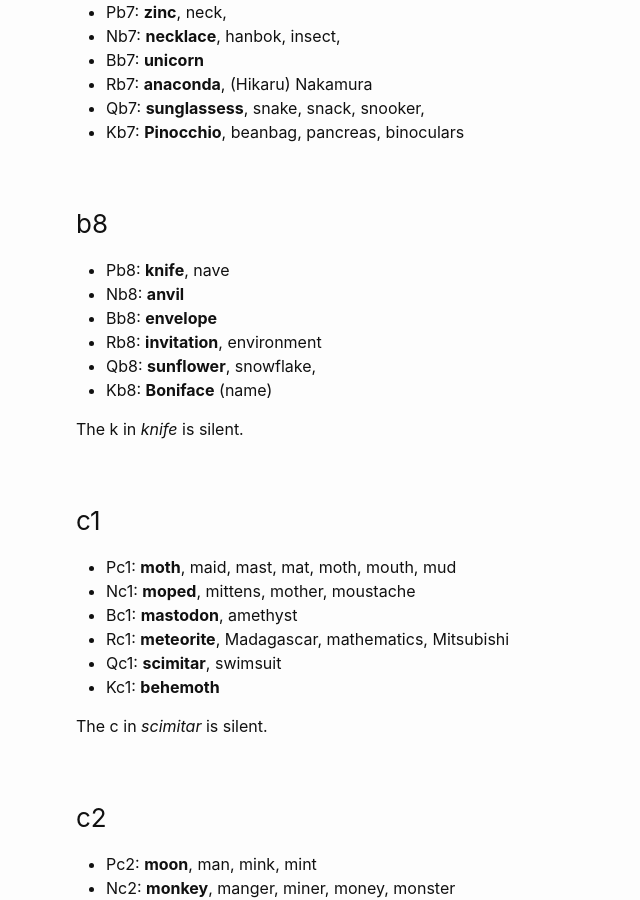
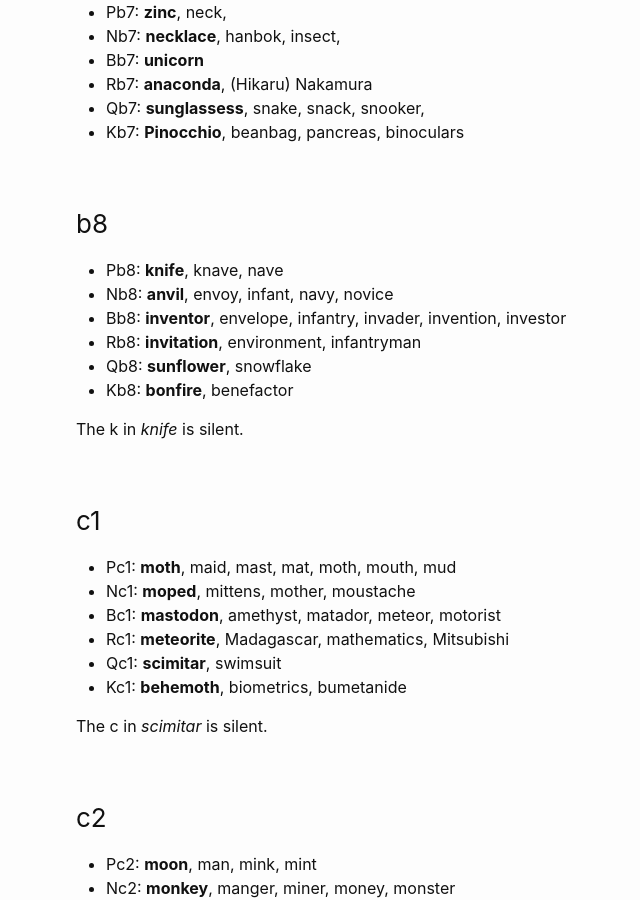
Before and after one commit to liontailedmacaque/liontailedmacaque.github.io, a Jekyll site: the page built from chessmemorypalace/picturewords.md, in a window 1280 px wide and 900 px high, scrolled down 4148 px. Shown: the whole window, without its empty margins (194-834 px from the left). Built offline with Jekyll 4.4.1, drawn with Linux system fonts in a browser that asks for light colours.

Commit message:
Update picturewords.md

```diff
--- a/chessmemorypalace/picturewords.md
+++ b/chessmemorypalace/picturewords.md
@@ -196,12 +196,12 @@ The g in *gnome* is silent.
 ### b8
 
 
-- Pb8: **knife**, nave
-- Nb8: **anvil**
-- Bb8: **envelope**
-- Rb8: **invitation**, environment
-- Qb8: **sunflower**, snowflake,
-- Kb8: **Boniface** (name)
+- Pb8: **knife**, knave, nave
+- Nb8: **anvil**, envoy, infant, navy, novice
+- Bb8: **inventor**, envelope, infantry, invader, invention, investor
+- Rb8: **invitation**, environment, infantryman
+- Qb8: **sunflower**, snowflake
+- Kb8: **bonfire**, benefactor
 
 
 The k in *knife* is silent.
@@ -212,10 +212,10 @@ The k in *knife* is silent.
 
 - Pc1: **moth**, maid, mast, mat, moth, mouth, mud
 - Nc1: **moped**, mittens, mother, moustache
-- Bc1: **mastodon**, amethyst
+- Bc1: **mastodon**, amethyst, matador, meteor, motorist
 - Rc1: **meteorite**, Madagascar, mathematics, Mitsubishi
 - Qc1: **scimitar**, swimsuit
-- Kc1: **behemoth**
+- Kc1: **behemoth**, biometrics, bumetanide
 
 
 The c in *scimitar* is silent.
```
